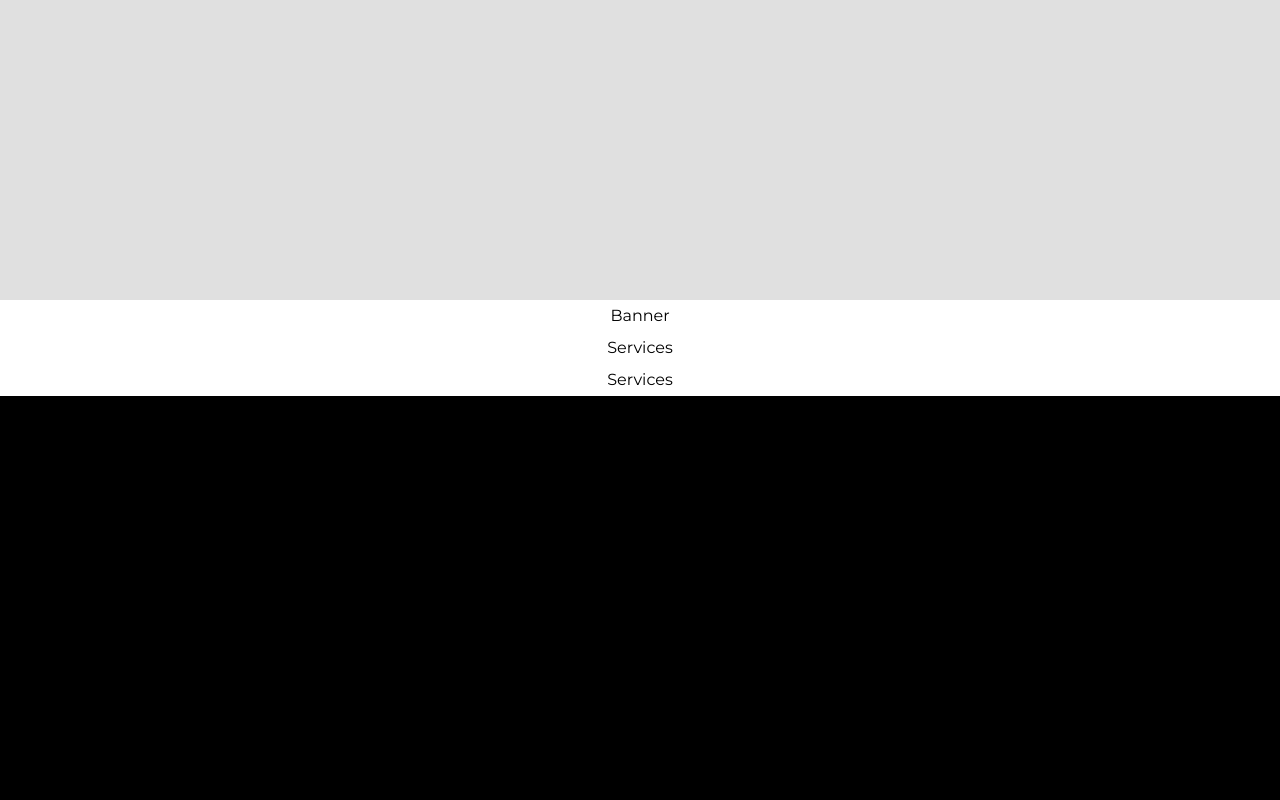
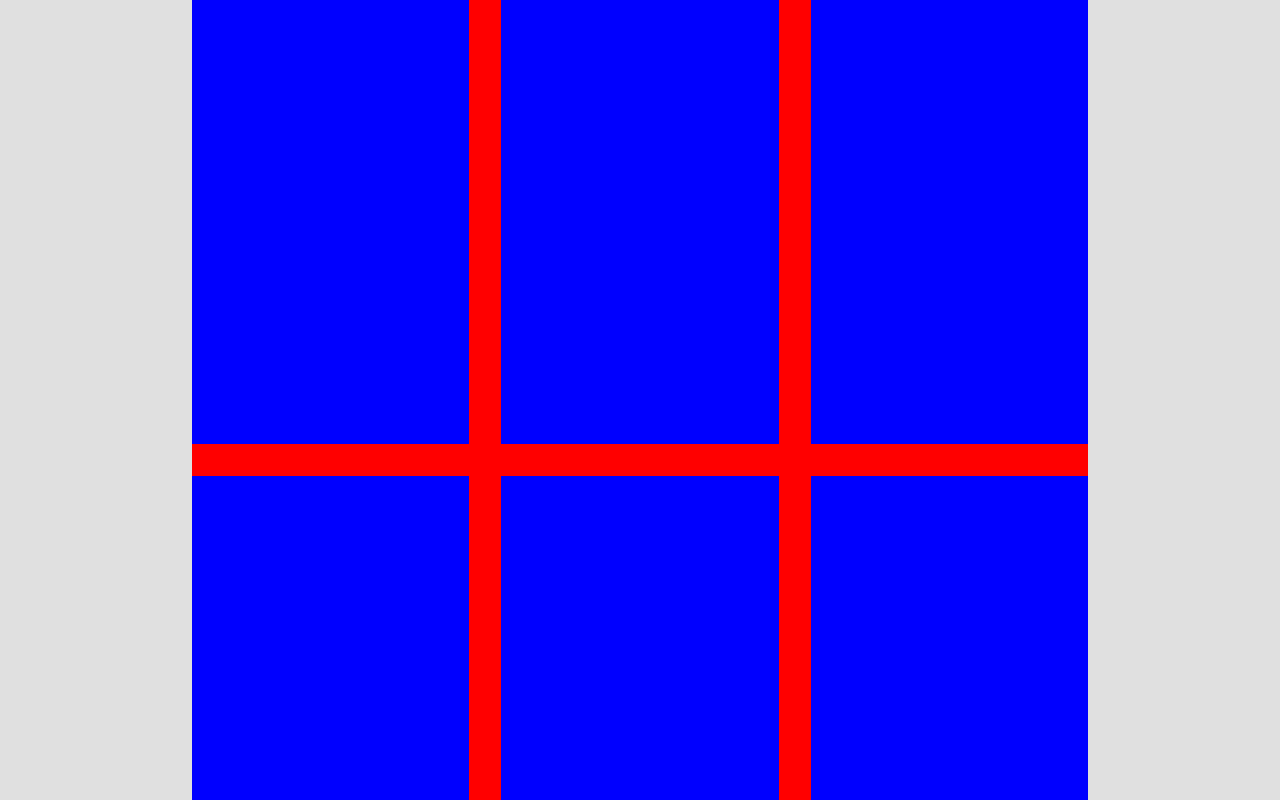
Before and after one commit to nunuGroup/Uprise2.0, a Vue app: page / in a window 1280 px wide. Shown: the part 6791-7591 px from the top of the page. Built offline with nearby package versions, Linux system fonts and the light colour scheme; what vue-scroll would draw is missing.

Commit message:
service grid

```diff
--- a/src/views/Home.vue
+++ b/src/views/Home.vue
@@ -278,24 +278,34 @@ artist Natti Natasha. Created and produced entire global campaign feat. Madison
       </div>
     </section>
 
-    <!-- who we've worked with -->
+    <!-- services -->
     <section class="brands-section">
+      <div class="brands-section-inner">
+        <div class="service-grid-container">
+          <div class="service-item"></div>
+          <div class="service-item"></div>
+          <div class="service-item"></div>
+          <div class="service-item"></div>
+          <div class="service-item"></div>
+          <div class="service-item"></div>
+          <div class="service-item"></div>
+          <div class="service-item"></div>
+          <div class="service-item"></div>
+        </div>
+      </div>
+    </section>
+
+    <!-- brands -->
+    <section class="services-section">
       <div class="brands-section-inner">
         who we've worked with
       </div>
     </section>
 
-    <!-- services -->
+    <!-- hai -->
     <section class="services-section">
       <div class="brands-section-inner">
-        Banner
-      </div>
-    </section>
-
-    <!-- services -->
-    <section class="services-section">
-      <div class="brands-section-inner">
-        Services
+        stuffs
       </div>
     </section>
 
@@ -319,6 +329,25 @@ artist Natti Natasha. Created and produced entire global campaign feat. Madison
 @import '../assets/styles/global';
 
 $pageHeight: calc(100vh - 80px);
+
+.service-grid-container {
+  background: red;
+  display: grid;
+  justify-content: center;
+  align-items: center;
+  grid-template-columns: 1fr 1fr 1fr;
+  grid-gap: 32px;
+  width: 70vw;
+  height: 100%;
+  margin-top: 72px;
+  margin-bottom: 72px;
+
+  .service-item {
+    background: blue;
+    height: 600px;
+    width: 100%;
+  }
+}
 
 #case1 {
   p, h4, a {
@@ -442,9 +471,10 @@ $pageHeight: calc(100vh - 80px);
 }
 
 .brands-section {
-  height: 150vh;
+  //height: 150vh;
   width: 100%;
   background: #e0e0e0;
+  //padding: 64px;
 }
 
 .stick {
@@ -690,7 +720,7 @@ $pageHeight: calc(100vh - 80px);
 .sec1 {
   justify-content: center !important;
   background: white !important;
-  height: 107vh !important;
+  height: 112vh !important;
   width: 100%;
 }
 
```
